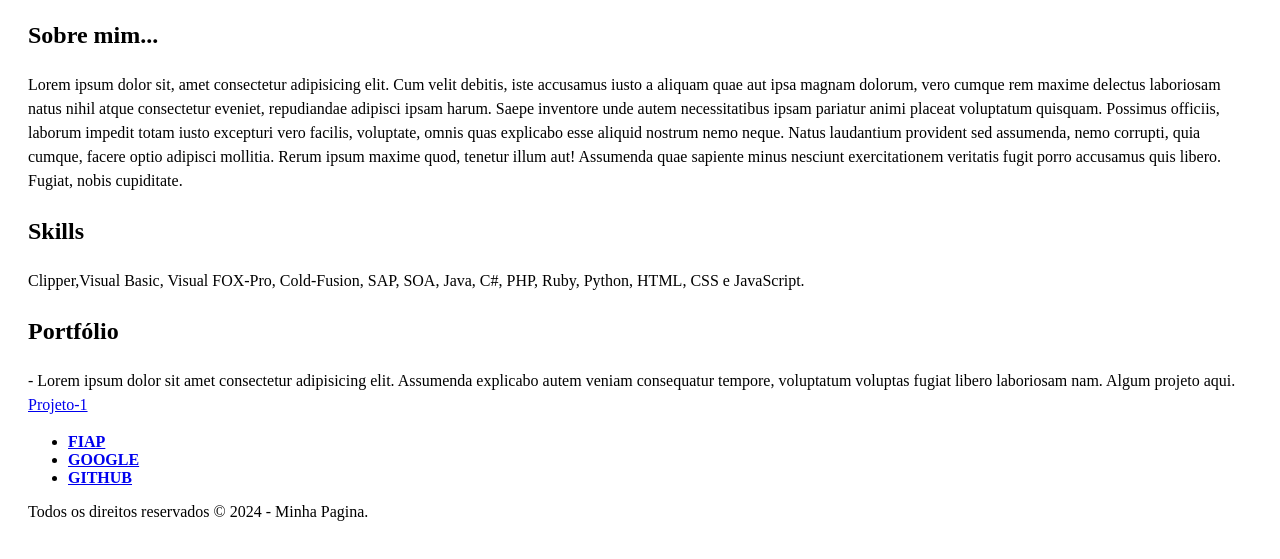
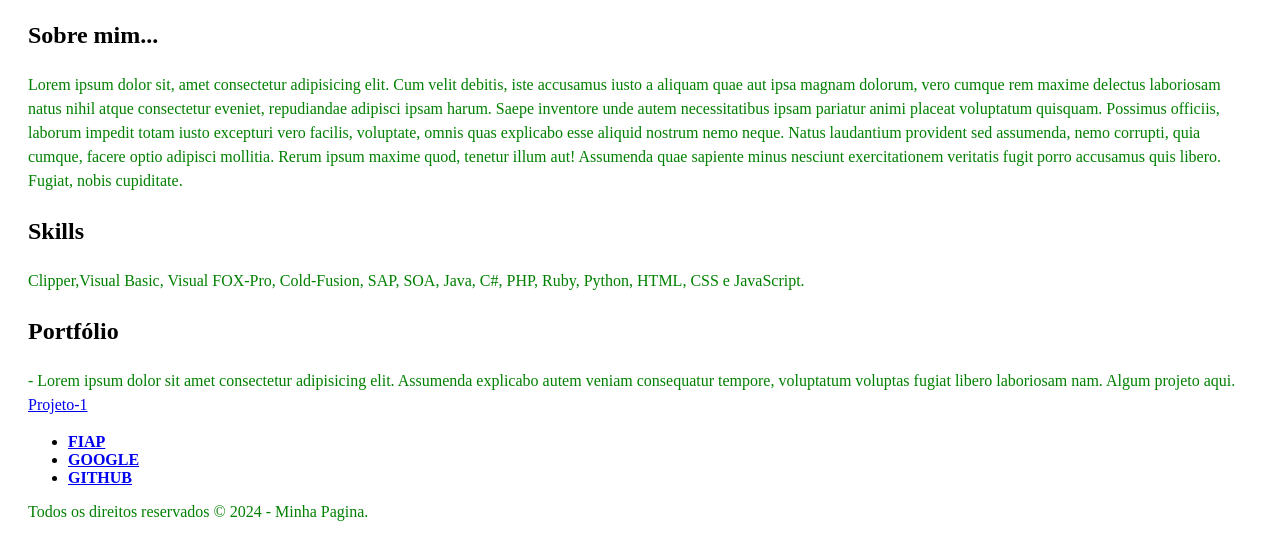
Before and after one commit to ThomasRodri/rm558042, a plain HTML site: page index.html in a window 1280 px wide. Shown: the part 173-732 px from the top of the page. Drawn offline with Linux system fonts and the light colour scheme.

Commit message:
deixei os Parágrafos verde

```diff
--- a/css/estilo.css
+++ b/css/estilo.css
@@ -83,3 +83,7 @@
       #conteudo {
         line-height: 1.5;
       }
+
+      p {
+        color: green;
+      }
--- a/css/estiloabout.css
+++ b/css/estiloabout.css
@@ -7,3 +7,7 @@
       #container{
         padding: 20px;
       }
+
+      p {
+        color: green;
+      }
--- a/css/estilocontact.css
+++ b/css/estilocontact.css
@@ -14,3 +14,7 @@
         border: 1px solid grey;
         padding: 10px;
       }
+
+      p {
+        color: green;
+      }
--- a/css/estilohelp.css
+++ b/css/estilohelp.css
@@ -7,3 +7,7 @@
       #container{
         padding: 20px;
       }
+
+      p {
+        color: green;
+      }
```
